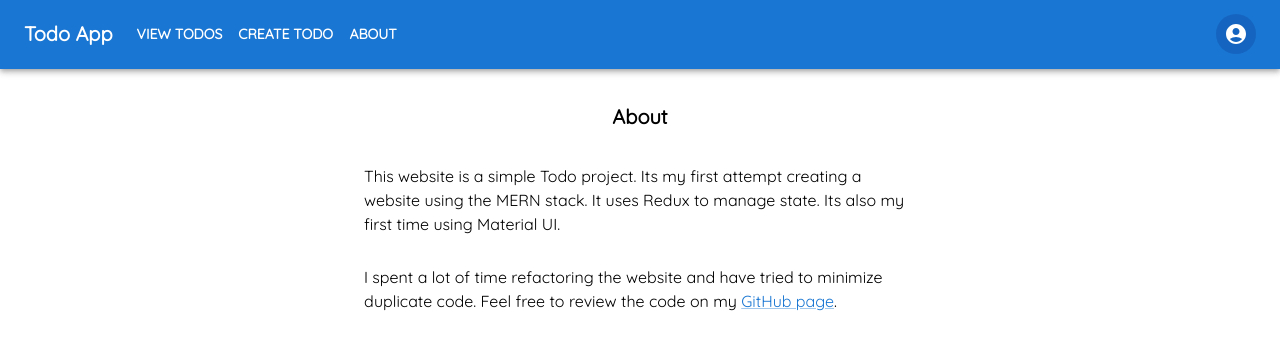
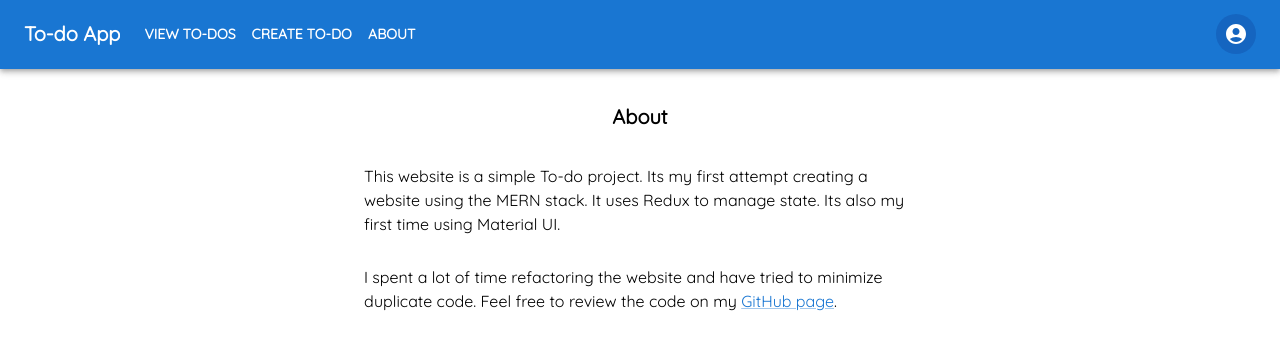
Before and after one commit to 9dnsb/todo-app, a React (Create React App) app in the folder frontend/: page /about in a window 1280 px wide. Shown: the top 350 px of the page. Built offline with nearby package versions, Linux system fonts and the light colour scheme; sample sign-in values are in the browser's storage.

Commit message:
grammar changes

```diff
--- a/frontend/public/index.html
+++ b/frontend/public/index.html
@@ -5,7 +5,7 @@
     <link rel="icon" href="%PUBLIC_URL%/favicon.ico" />
     <meta name="viewport" content="width=device-width, initial-scale=1" />
     <meta name="theme-color" content="#000000" />
-    <meta name="description" content="Todo website made with MERN stack" />
+    <meta name="description" content="To-do website made with MERN stack" />
     <link rel="apple-touch-icon" href="%PUBLIC_URL%/logo192.png" />
     <!--
       manifest.json provides metadata used when your web app is installed on a
@@ -21,7 +21,7 @@
       work correctly both with client-side routing and a non-root public URL.
       Learn how to configure a non-root public URL by running `npm run build`.
     -->
-    <title>Todo Website</title>
+    <title>To-do Website</title>
   </head>
   <body>
     <noscript>You need to enable JavaScript to run this app.</noscript>
--- a/frontend/src/components/Header.jsx
+++ b/frontend/src/components/Header.jsx
@@ -31,8 +31,8 @@ function Header() {
   if (user) {
     settings = [{ name: 'Logout', route: 'logout' }]
     pages = [
-      defRouteObj('View Todos', '/'),
-      defRouteObj('Create Todo', 'createTodo'),
+      defRouteObj('View To-dos', '/'),
+      defRouteObj('Create To-do', 'createTodo'),
       defRouteObj('About', 'about'),
     ]
   }
@@ -43,7 +43,7 @@ function Header() {
     navigate('/')
   }
 
-  const logoName = 'Todo App'
+  const logoName = 'To-do App'
 
   const [anchorElNav, setAnchorElNav] = useState(null)
   const [anchorElUser, setAnchorElUser] = useState(null)
@@ -149,7 +149,11 @@ function Header() {
 
           <Box sx={{ flexGrow: 0 }}>
             <Tooltip title="Open settings">
-              <IconButton onClick={handleOpenUserMenu} sx={{ p: 0 }} size="large">
+              <IconButton
+                onClick={handleOpenUserMenu}
+                sx={{ p: 0 }}
+                size="large"
+              >
                 <Avatar sx={{ bgcolor: blue[800] }}>
                   <AccountCircleIcon />
                 </Avatar>
@@ -188,7 +192,7 @@ function Header() {
         </Toolbar>
       </Container>
     </AppBar>
-  );
+  )
 }
 
 export default Header
--- a/frontend/src/components/TodoItem.jsx
+++ b/frontend/src/components/TodoItem.jsx
@@ -46,7 +46,7 @@ function TodoItem({ todo, index }) {
           <Typography variant="body2">{text}</Typography>
         ) : (
           <TextField
-            label="Todo Title"
+            label="To-do Title"
             variant="standard"
             value={text}
             onChange={(e) => {
--- a/frontend/src/pages/About.jsx
+++ b/frontend/src/pages/About.jsx
@@ -11,9 +11,9 @@ function About() {
         <>
           <TitleFormField aTitle="About" component="h1" />
           <Typography variant="body1" gutterBottom>
-            This website is a simple Todo project. Its my first attempt creating
-            a website using the MERN stack. It uses Redux to manage state. Its
-            also my first time using Material UI.
+            This website is a simple To-do project. Its my first attempt
+            creating a website using the MERN stack. It uses Redux to manage
+            state. Its also my first time using Material UI.
           </Typography>
           <Typography variant="body1" gutterBottom>
             I spent a lot of time refactoring the website and have tried to
--- a/frontend/src/pages/CreateToDoPage.jsx
+++ b/frontend/src/pages/CreateToDoPage.jsx
@@ -60,7 +60,7 @@ function CreateToDoPage() {
       <BoxForm
         titleInfo={
           <>
-            <TitleFormField aTitle="Create Todo" />
+            <TitleFormField aTitle="Create To-do" />
           </>
         }
         formInfo={
@@ -68,7 +68,7 @@ function CreateToDoPage() {
             <TextFormField
               onChange={(e) => onChangeFuncForm(setFormData, e)}
               name={text}
-              label="Todo Title"
+              label="To-do Title"
             />
 
             <FormControl>
@@ -91,7 +91,7 @@ function CreateToDoPage() {
               </fieldset>
             </FormControl>
 
-            <SubmitButtonFormField aName="Create Todo" />
+            <SubmitButtonFormField aName="Create To-do" />
           </>
         }
         onSubmit={onSubmit}
--- a/frontend/src/pages/Dashboard.jsx
+++ b/frontend/src/pages/Dashboard.jsx
@@ -87,7 +87,7 @@ function Dashboard() {
         ></GridBox>
       ) : (
         <TitleFormField
-          aTitle={'You have not set any Todos'}
+          aTitle={'You have not set any To-dos'}
           align="left"
           variant="body1"
           component="h2"
--- a/package.json
+++ b/package.json
@@ -1,7 +1,7 @@
 {
   "name": "todo-app",
   "version": "1.0.0",
-  "description": "MERN Todo app",
+  "description": "MERN To-do app",
   "main": "server.js",
   "scripts": {
     "start": "node backend/server.js",
```
